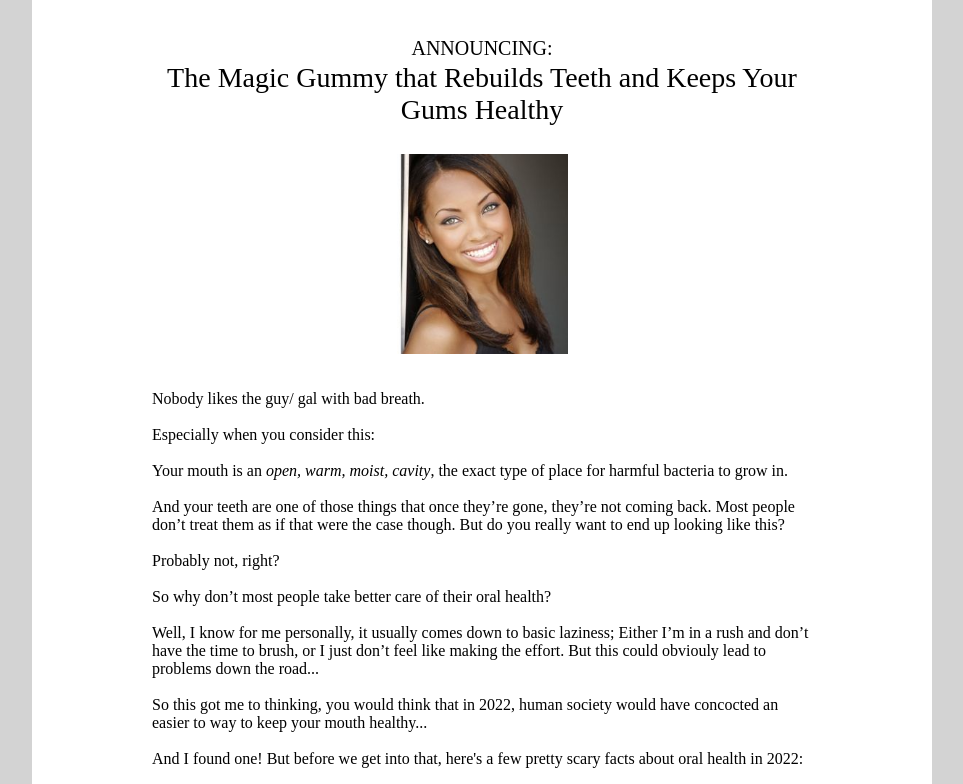
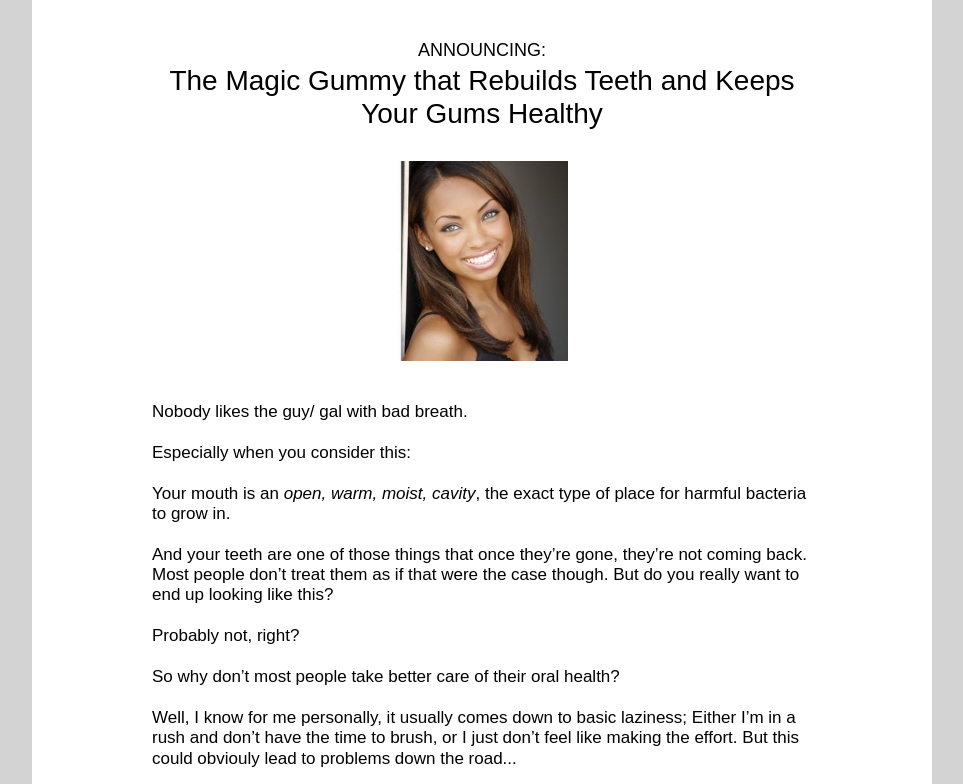
Before and after one commit to lavell119/predentin-site, a plain HTML site: page index.html in a window 1280 px wide. Shown: the top 784 px of the page, without its empty margins (158-1121 px from the left). Drawn offline with Linux system fonts and the light colour scheme.

Commit message:
changed font to arial

```diff
--- a/styles.css
+++ b/styles.css
@@ -2,12 +2,15 @@
 	margin: 0;
 	padding: 0;
 	box-sizing: border-box;
+	line-height: 1.2;
+	font-family: arial;
 }
 
 body {
 	background: lightgrey;
 	display: flex;
 	justify-content: center;
+	font-size: 17px;
 }
 
 .text-container {
@@ -18,7 +21,7 @@ body {
 }
 
 .pre-title {
-	font-size: 20px;
+	font-size: 18px;
 	font-weight: normal;
 }
 
@@ -39,7 +42,6 @@ h1 {
 
 .list {
 	padding: 10px 20px 0 37px;
-	background: rgb(236, 236, 236);
 	border: 1px solid black;
 	border-radius: 10px;
 }
```
